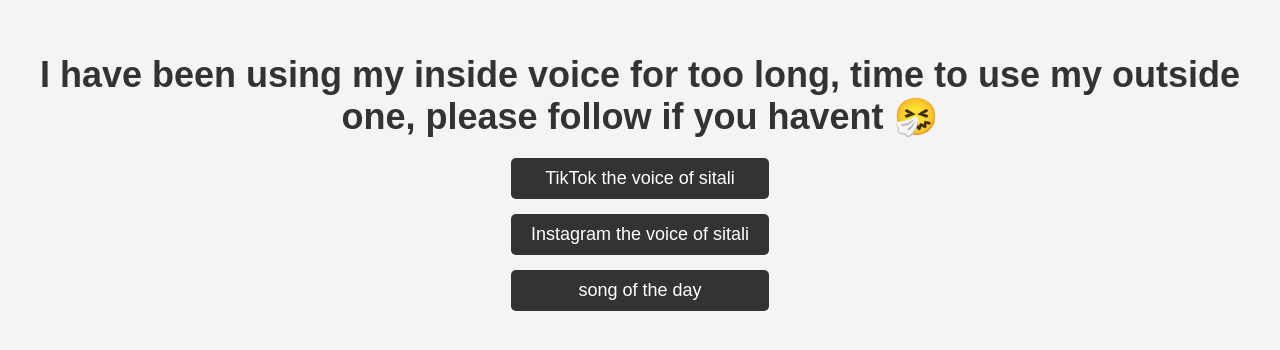
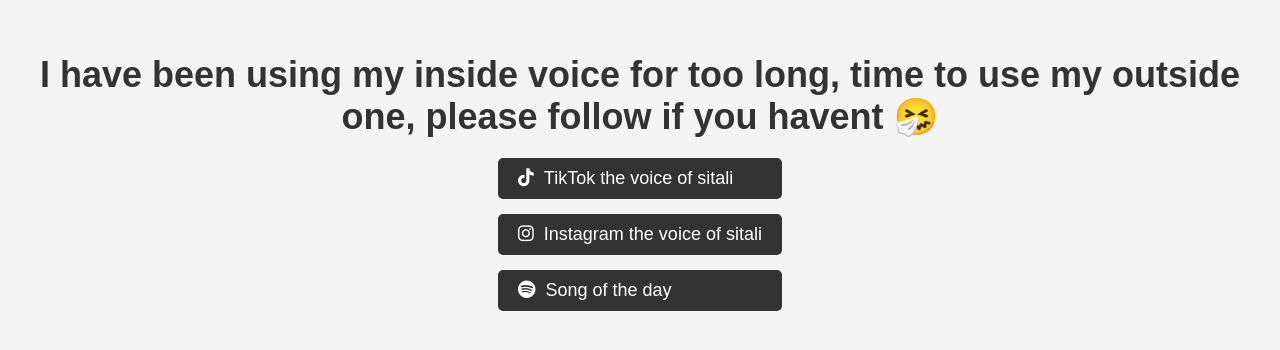
Before and after one commit to Sitali/sitaliwherehaveyoubeen.online, a plain HTML site: page index.html in a window 1280 px wide. Shown: the part 230-580 px from the top of the page. Drawn offline with Linux system fonts and the light colour scheme.

Commit message:
Update index.html

```diff
--- a/index.html
+++ b/index.html
@@ -1,9 +1,12 @@
 <!DOCTYPE html>
 <html lang="en">
 <head>
+    <link href="https://cdnjs.cloudflare.com/ajax/libs/font-awesome/6.5.0/css/all.min.css" rel="stylesheet">
     <meta charset="UTF-8">
     <meta name="viewport" content="width=device-width, initial-scale=1.0">
     <title>Sitali, Where Have You Been?</title>
+    <!-- Add Font Awesome CDN -->
+    <link href="https://cdnjs.cloudflare.com/ajax/libs/font-awesome/6.5.0/css/all.min.css" rel="stylesheet">
     <style>
         body {
             font-family: Arial, sans-serif;
@@ -34,6 +37,9 @@
             border-radius: 5px;
             font-size: 18px;
             text-align: center;
+            display: flex;
+            align-items: center;
+            gap: 10px;
         }
         .links a:hover {
             background-color: #555;
@@ -43,9 +49,15 @@
 <body>
     <h1>I have been using my inside voice for too long, time to use my outside one, please follow if you havent 🤧</h1>
     <div class="links">
-        <a href="https://www.tiktok.com/@thevoiceofsitali" target="_blank">TikTok the voice of sitali</a>
-        <a href="https://https://www.instagram.com/the_voice_of_sitali/" target="_blank">Instagram the voice of sitali</a>
-        <a href="https://open.spotify.com/track/1IqF5PUDUnaykHLs0RWbDO?si=fadbb0e0419e4b65"target="blank"> song of the day</a>
+        <a href="https://www.tiktok.com/@thevoiceofsitali" target="_blank">
+            <i class="fab fa-tiktok"></i> TikTok the voice of sitali
+        </a>
+        <a href="https://www.instagram.com/the_voice_of_sitali/" target="_blank">
+            <i class="fab fa-instagram"></i> Instagram the voice of sitali
+        </a>
+        <a href="https://open.spotify.com/track/1IqF5PUDUnaykHLs0RWbDO?si=fadbb0e0419e4b65" target="_blank">
+            <i class="fab fa-spotify"></i> Song of the day
+        </a>
     </div>
 </body>
 </html>
```
